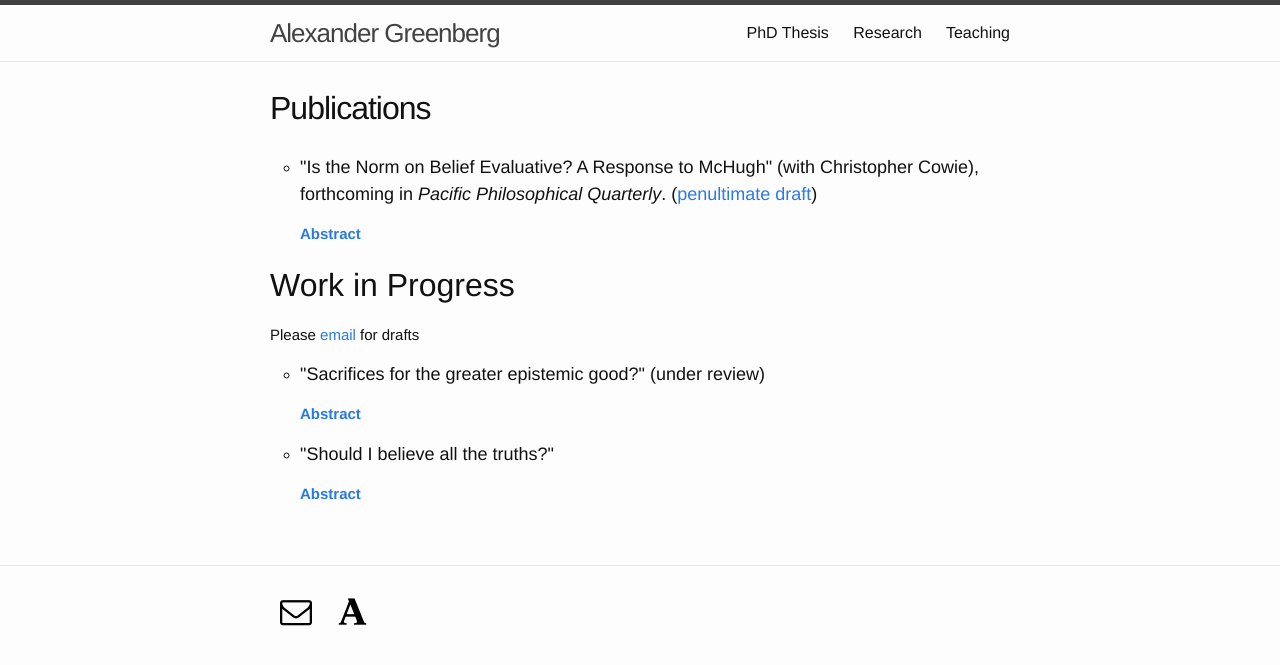
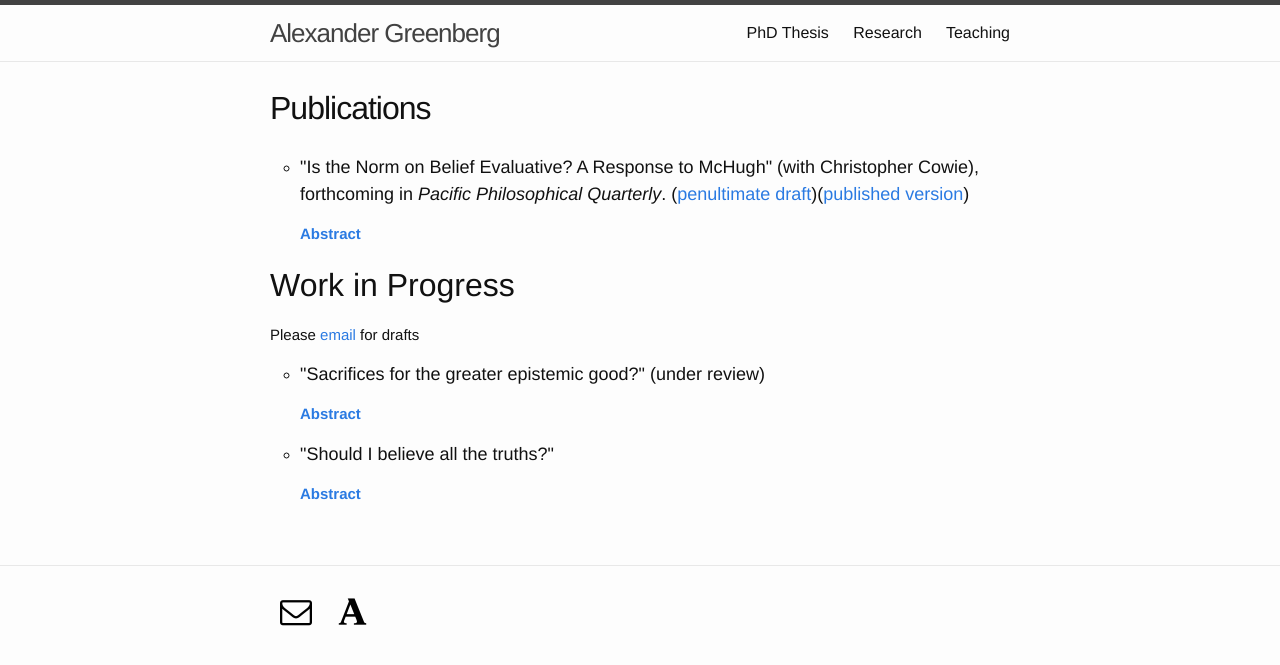
Before and after one commit to alexandergreenberg/alexandergreenberg.github.io, a Jekyll site: the page built from 02_Publications.html, in a window 1280 px wide. Shown: the top 665 px of the page. Built offline with Jekyll 4.4.1, drawn with Linux system fonts in a browser that asks for light colours; some web fonts are replaced.

Commit message:
Update 02_Publications.html

```diff
--- a/02_Publications.html
+++ b/02_Publications.html
@@ -18,7 +18,7 @@
 </script>
 <ul>
   <li>
-    <h4>"Is the Norm on Belief Evaluative? A Response to McHugh" (with Christopher Cowie), forthcoming in <em>Pacific Philosophical Quarterly</em>. (<a href="/pdfs/is-the-norm-on-belief-evaluative.pdf" target="_blank">penultimate draft</a>)</h4>
+    <h4>"Is the Norm on Belief Evaluative? A Response to McHugh" (with Christopher Cowie), forthcoming in <em>Pacific Philosophical Quarterly</em>. (<a href="/pdfs/is-the-norm-on-belief-evaluative.pdf" target="_blank">penultimate draft</a>)(<a href="http://onlinelibrary.wiley.com/doi/10.1111/papq.12158/abstract" target="_blank">published version</a>)</a></h4>
     <p><a href="javascript:;" onclick="return toggleMe('para1')" value="Toggle"><strong>Abstract</strong></a></p> <!-- the "javascript:;" in the href was changed from "#" to stop the page jumping back to the top when the abstracts were expanded.  -->
     <div id="para1" class="hidden"><p>We respond to Conor McHugh's claim that an evaluative account of the normative relation between belief and truth is preferable to a prescriptive account. We claim that his arguments fail to establish this. We then draw a more general sceptical conclusion: we take our arguments to put pressure on any attempt to show that an evaluative account will fare better than a prescriptive account.</p></div> <!-- The class hidden was adden to start with the abstracts hidden. -->
   </li>
```
